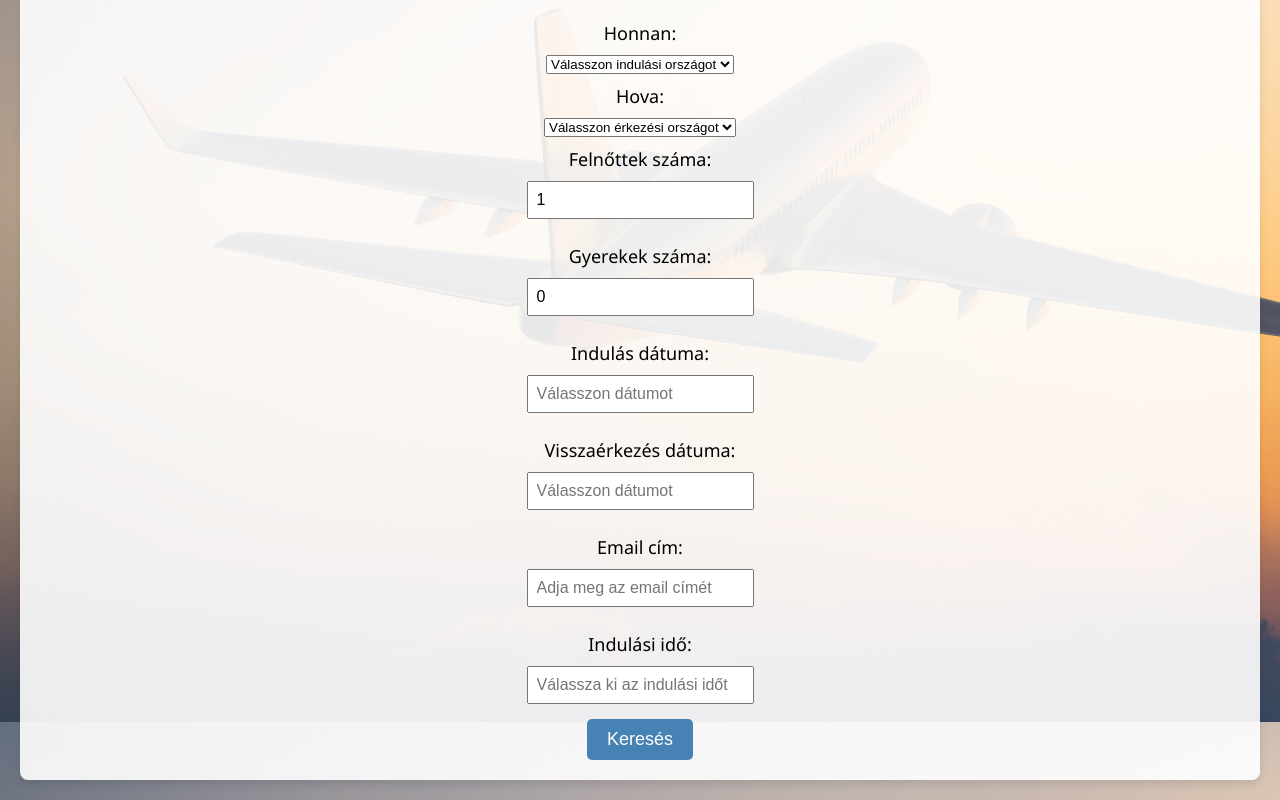
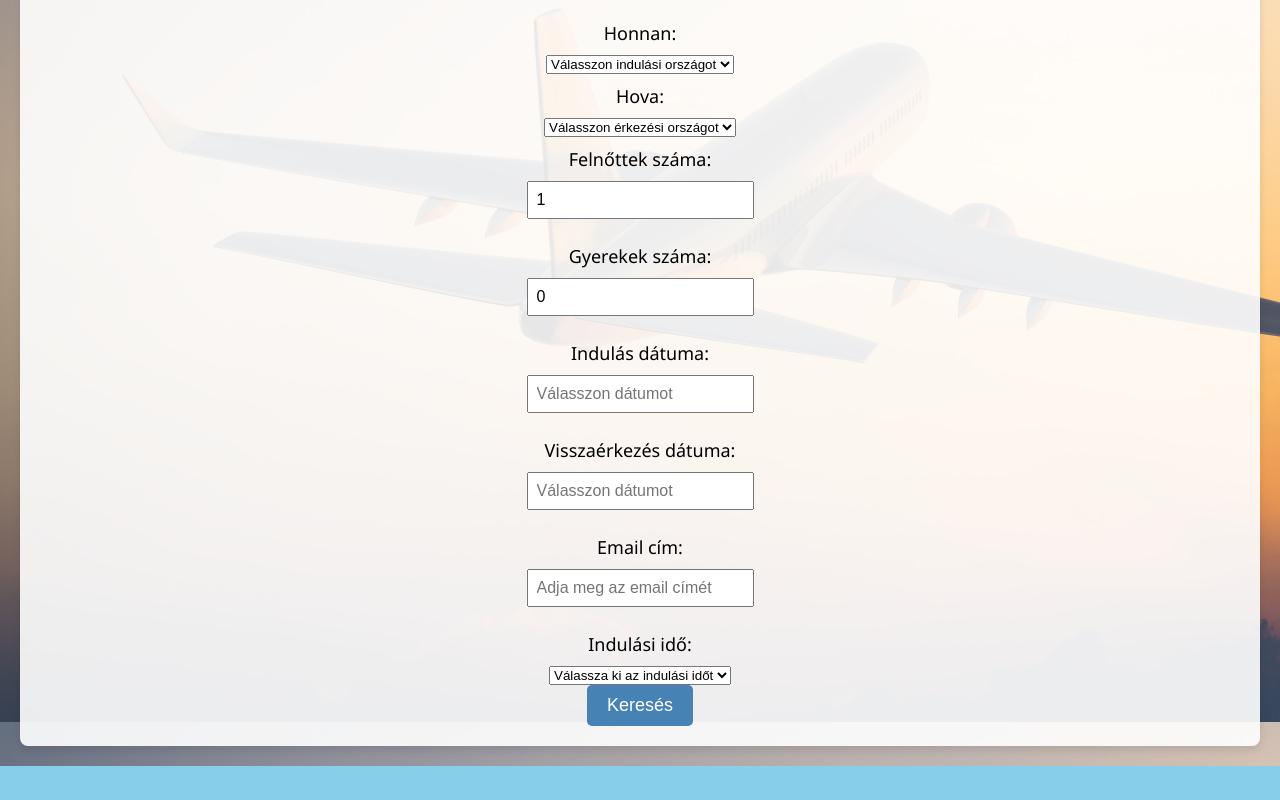
Before and after one commit to TolnaiAnna/SkyTravel1, a plain HTML site: page index2.html in a window 1280 px wide. Shown: the part 358-1158 px from the top of the page. After the commit the page ends 1124 px from the top, so only its background shows below. Drawn offline with nearby package versions, Linux system fonts and the light colour scheme.

Commit message:
Add files via upload

```diff
--- a/index2.html
+++ b/index2.html
@@ -196,7 +196,12 @@
 
 
             <label for="departureTime">Indulási idő:</label>
-            <input type="text" id="departureTime" name="departureTime" placeholder="Válassza ki az indulási időt" required>
+            <select id="departureTime" name="departureTime" required>
+                <option value="" disabled selected>Válassza ki az indulási időt</option>
+                <option value="12:00">12:35</option>
+                <option value="15:00">15:20</option>
+                <option value="18:00">18:00</option>
+                <option value="22:00">22:00</option>
 
             </select>
 
```
